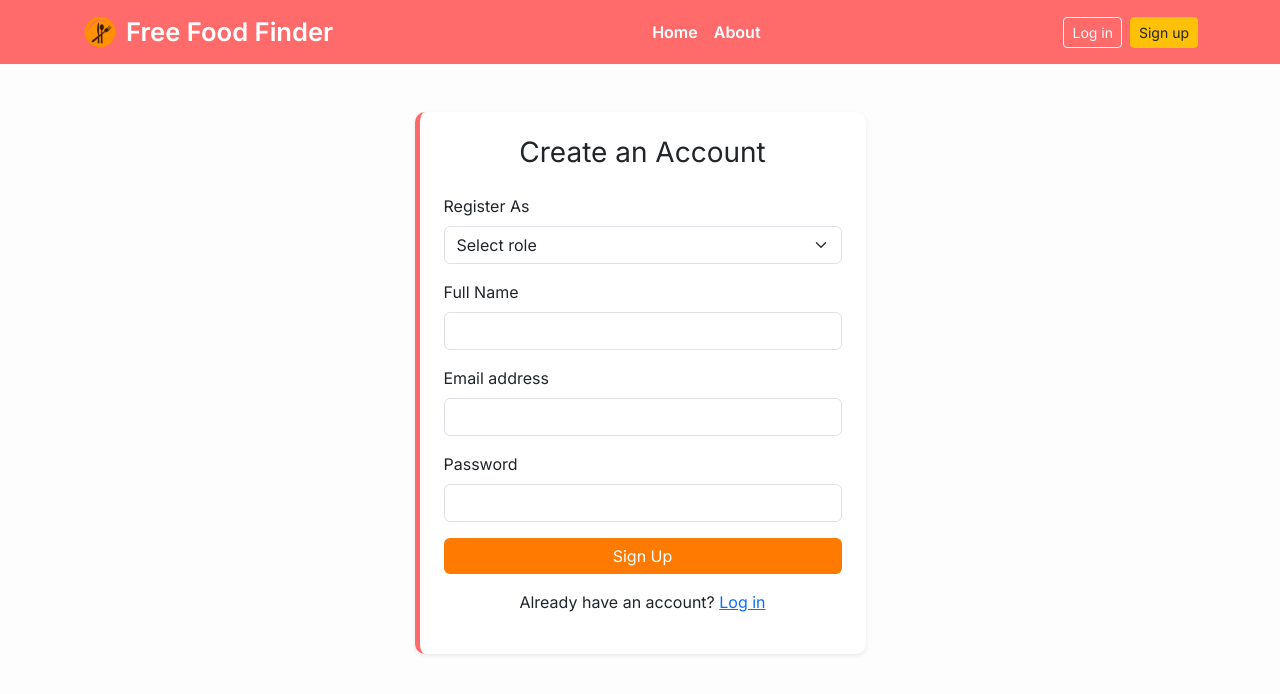
After one commit to amira-abdelmohsen/free-food-hunters, a Flask app: page /register in a window 1280 px wide. The commit adds this page. Shown: the top 694 px of the page. Run offline with Flask 3, Linux system fonts and the light colour scheme.

```diff
--- a/app.py
+++ b/app.py
@@ -43,14 +43,35 @@ def login():
         email = request.form["email"]
         password = request.form["password"]
 
-        # Add your real authentication logic here
+        # Replace with real user check if needed
         if email == "admin@example.com" and password == "hunter123":
-            return redirect(url_for("home"))
+            return redirect(url_for("submit"))  # 👈 redirect to submission form after login
         else:
             return render_template("login.html", error="Invalid credentials")
 
     return render_template("login.html")
 
+@app.route("/about")
+def about():
+    return render_template("about.html")
+
+
+@app.route("/register", methods=["GET", "POST"])
+def register():
+    if request.method == "POST":
+        role = request.form["role"]
+        name = request.form["name"]
+        email = request.form["email"]
+        password = request.form["password"]
+
+        # TODO: save to database / authentication system
+        print(f"New {role} registered: {name}, {email}")
+
+        return redirect(url_for("home"))
+
+    return render_template("register.html")
+
+
 
 if __name__ == "__main__":
     app.run(debug=True)
--- a/static/css/styles.css
+++ b/static/css/styles.css
@@ -140,3 +140,30 @@ body {
     background-color: #2c2c2c;
     font-size: 0.95rem;
   }
+  .navbar-brand img {
+    object-fit: cover;
+  }
+  h1, h4 {
+    color: #2b2b2b;
+  }
+
+  .btn-primary {
+    background-color: #ff7a00;
+    border: none;
+  }
+
+  .btn-primary:hover {
+    background-color: #e86e00;
+  }
+  form select, form input {
+    border-radius: 0.4rem;
+  }
+
+  form button {
+    background-color: #ff7a00;
+    border: none;
+  }
+
+  form button:hover {
+    background-color: #e86e00;
+  }
--- a/templates/index.html
+++ b/templates/index.html
@@ -12,8 +12,10 @@
       Connect event organizers with leftover food to hungry students. Reduce waste and feed the community.
     </p>
     <div class="d-flex justify-content-center justify-content-lg-start">
-      <a href="/submit" class="btn btn-primary btn-lg me-3">Get Started</a>
-      <a href="/about" class="btn btn-outline-secondary btn-lg">Learn More</a>
+      <div class="d-flex gap-3">
+        <a href="/login" class="btn btn-primary">Get Started</a>
+        <a href="/about" class="btn btn-outline-secondary">Learn More</a>
+      </div>
     </div>
   </div>
   <div class="col-lg-6 text-center">
--- a/templates/layout.html
+++ b/templates/layout.html
@@ -20,14 +20,27 @@
 
 <body>
   <!-- Navbar -->
-  <nav class="navbar navbar-expand-lg">
-    <div class="container-fluid">
-      <a class="nav-link text-white" href="/">Home</a>
-      <a class="nav-link text-white" href="/about">About</a>
-      <a class="btn btn-outline-light me-2" href="/login">Log in</a>
-      <a class="btn btn-warning" href="/register">Sign up</a>
+  <nav class="navbar navbar-expand-lg" style="background-color: #FF6B6B;">
+    <div class="container">
+      <!-- Left: Brand -->
+      <a class="navbar-brand d-flex align-items-center gap-2 text-white fw-bold" href="/">
+        <img src="{{ url_for('static', filename='image/Food.png') }}" alt="Logo" width="36" height="36" style="object-fit: cover;">
+        Free Food Finder
+      </a>
 
-      <a class="navbar-brand" href="/">🍕 Free Food Finder</a>
+
+
+      <!-- Center: Links -->
+      <div class="mx-auto d-flex gap-3">
+        <a class="nav-link text-white fw-semibold" href="/">Home</a>
+        <a class="nav-link text-white fw-semibold" href="/about">About</a>
+      </div>
+
+      <!-- Right: Auth buttons -->
+      <div class="d-flex gap-2">
+        <a href="/login" class="btn btn-outline-light btn-sm">Log in</a>
+        <a href="/register" class="btn btn-warning btn-sm text-dark">Sign up</a>
+      </div>
     </div>
   </nav>
 
--- /dev/null
+++ b/templates/register.html
@@ -0,0 +1,42 @@
+{% extends "layout.html" %}
+
+{% block title %}Register - Free Food Finder{% endblock %}
+
+{% block content %}
+<div class="row justify-content-center">
+  <div class="col-md-6 col-lg-5">
+    <div class="card shadow-sm p-4 mt-4">
+      <h3 class="text-center mb-4">Create an Account</h3>
+
+      <form method="POST" action="/register">
+        <div class="mb-3">
+          <label for="role" class="form-label">Register As</label>
+          <select id="role" name="role" class="form-select" required>
+            <option value="" disabled selected>Select role</option>
+            <option value="organizer">Event Organizer</option>
+            <option value="student">Student</option>
+          </select>
+        </div>
+
+        <div class="mb-3">
+          <label for="name" class="form-label">Full Name</label>
+          <input type="text" class="form-control" id="name" name="name" required>
+        </div>
+
+        <div class="mb-3">
+          <label for="email" class="form-label">Email address</label>
+          <input type="email" class="form-control" id="email" name="email" required>
+        </div>
+
+        <div class="mb-3">
+          <label for="password" class="form-label">Password</label>
+          <input type="password" class="form-control" id="password" name="password" required>
+        </div>
+
+        <button type="submit" class="btn btn-primary w-100">Sign Up</button>
+        <p class="text-center mt-3">Already have an account? <a href="/login">Log in</a></p>
+      </form>
+    </div>
+  </div>
+</div>
+{% endblock %}
```
Also changed, not shown: templates/About.html (added, +41 -0 lines), static/image/Food.png (added).
